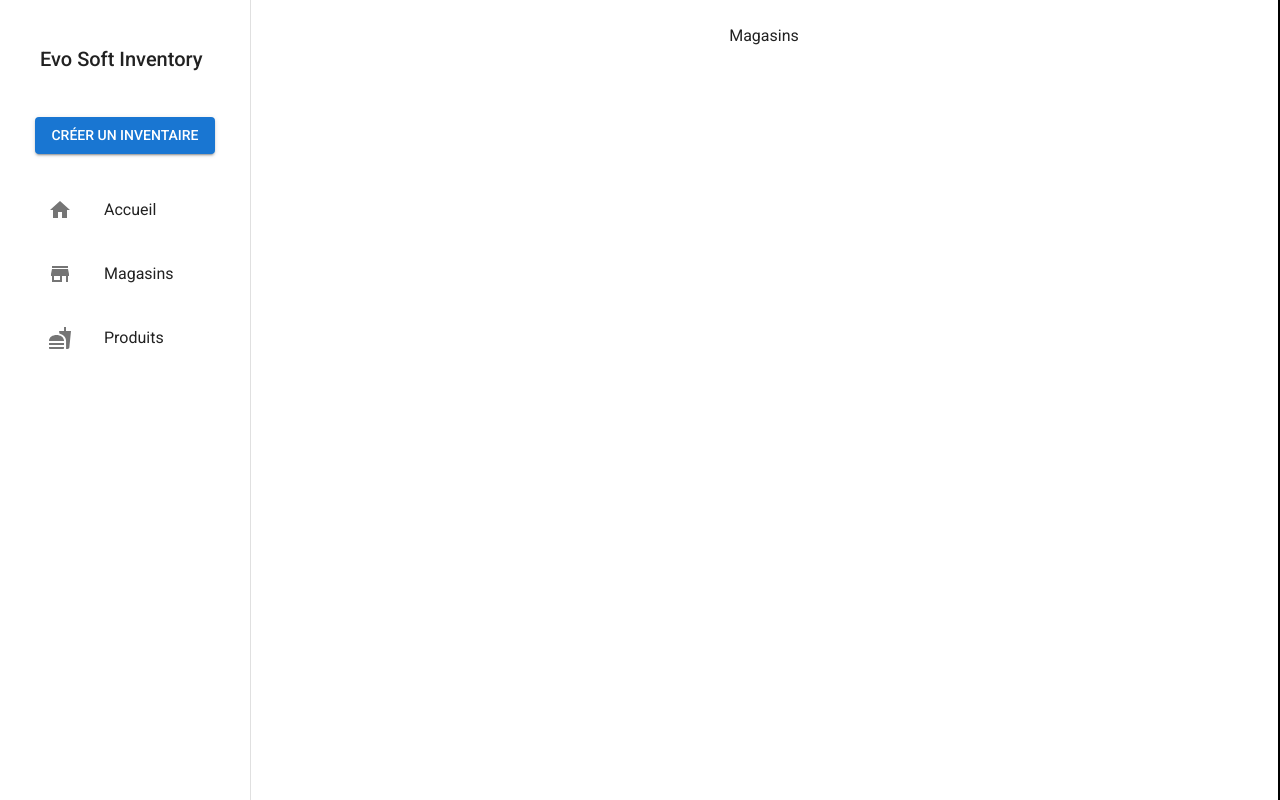
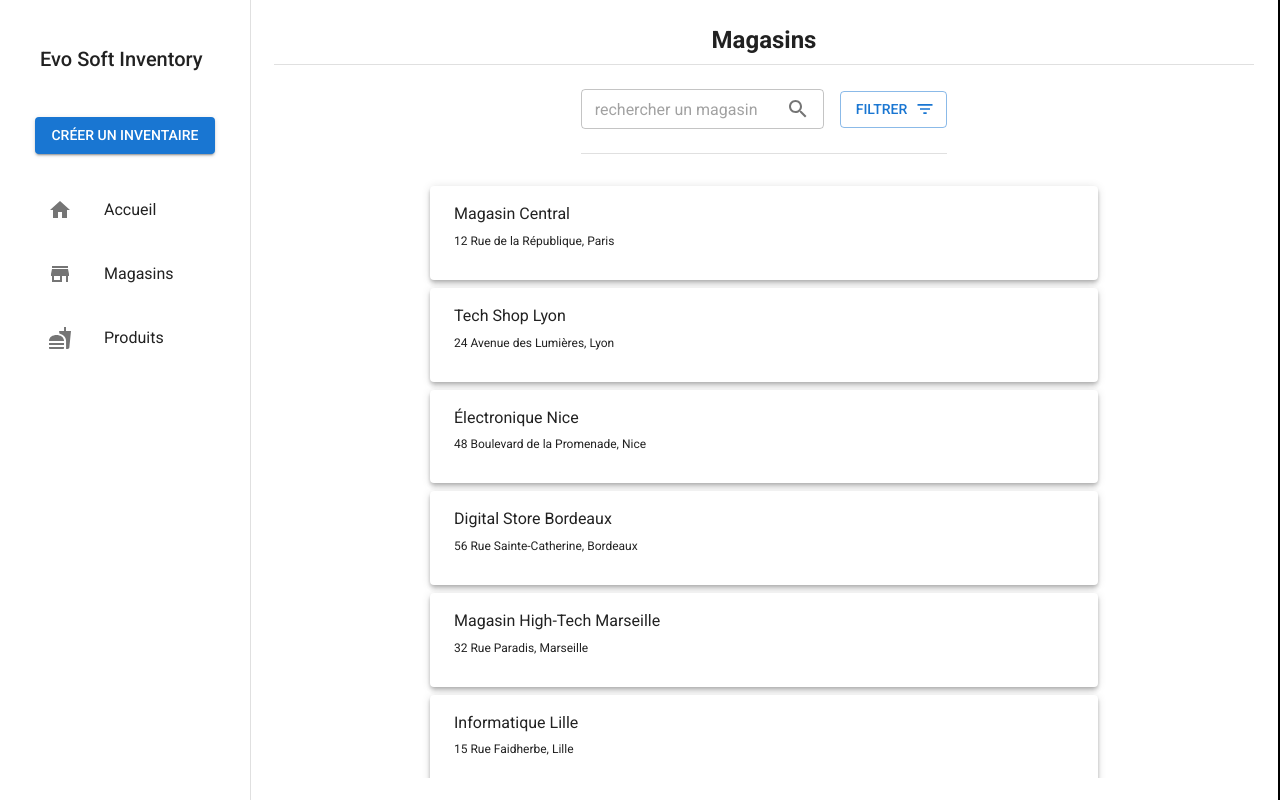
Before and after one commit to Mewoabi-Joe/evoSoftInventory, a React (Vite) app: page /magasins in a window 1280 px wide. Built offline with nearby package versions, Linux system fonts and the light colour scheme.

Commit message:
Page des magasins et composants implémentés

```diff
--- /dev/null
+++ b/src/composants/ChampDeRecherche.tsx
@@ -0,0 +1,66 @@
+import { Search } from "@mui/icons-material";
+import { InputAdornment, TextField } from "@mui/material";
+import { ChangeEvent, Dispatch, SetStateAction } from "react";
+import { Magasin } from "../types/magasin";
+import { NomDePage } from "../types/nomDePage";
+import { Produit } from "../types/produit";
+import { magasins } from "../donnees/magasins";
+import { produits } from "../donnees/produits";
+
+const ChampDeRecherche = ({
+	page,
+	setlisteDeDonnées,
+}: {
+	page: NomDePage;
+	setlisteDeDonnées: Dispatch<SetStateAction<Magasin[]>> | Dispatch<SetStateAction<Produit[]>>;
+}) => {
+	const handleSearch = (e: ChangeEvent<HTMLInputElement | HTMLTextAreaElement>) => {
+		const texteDeRecherche = e.target.value;
+
+		console.log({ texteDeRecherche });
+
+		if (texteDeRecherche.length > 3) {
+			switch (page) {
+				case "Magasins":
+					const listeFiltréeDesMagasins = magasins.filter(
+						({ adresse, nom }) => nom.includes(texteDeRecherche) || adresse.includes(texteDeRecherche)
+					);
+
+					(setlisteDeDonnées as Dispatch<SetStateAction<Magasin[]>>)(listeFiltréeDesMagasins);
+					break;
+				case "Produits":
+					const listeFiltréeDesProduits = produits.filter(({ prix, nom }) => nom.includes(texteDeRecherche));
+
+					(setlisteDeDonnées as Dispatch<SetStateAction<Produit[]>>)(listeFiltréeDesProduits);
+					break;
+			}
+		} else {
+			if (page === "Magasins") {
+				(setlisteDeDonnées as Dispatch<SetStateAction<Magasin[]>>)(magasins);
+			} else {
+				(setlisteDeDonnées as Dispatch<SetStateAction<Produit[]>>)(produits);
+			}
+		}
+	};
+	return (
+		<TextField
+			onChange={(e) => handleSearch(e)}
+			size="small"
+			sx={{ maxWidth: "250px" }}
+			id="input-with-icon-textfield"
+			placeholder="rechercher un magasin"
+			slotProps={{
+				input: {
+					endAdornment: (
+						<InputAdornment position="end">
+							<Search />
+						</InputAdornment>
+					),
+				},
+			}}
+			variant="outlined"
+		/>
+	);
+};
+
+export default ChampDeRecherche;
--- /dev/null
+++ b/src/composants/ChampDeRechercheEtFiltre.tsx
@@ -0,0 +1,22 @@
+import { Box, Divider } from "@mui/material";
+import ChampDeRecherche from "./ChampDeRecherche";
+import Filtre from "./Filtre";
+import { NomDePage } from "../types/nomDePage";
+import { Magasin } from "../types/magasin";
+import { Dispatch, SetStateAction } from "react";
+
+const ChampDeRechercheEtFiltre = ({page, setlisteDeDonnées}: {
+	page: NomDePage;
+	setlisteDeDonnées: Dispatch<SetStateAction<Magasin[]>> | Dispatch<SetStateAction<Magasin[]>> ;
+}) => {
+	return (
+		<Box zIndex={5} position={"sticky"} top={"80px"}>
+			<Box display={"flex"} alignItems={"center"} gap={2} mb={3}>
+				<ChampDeRecherche page={page}  setlisteDeDonnées={setlisteDeDonnées} /> <Filtre />
+			</Box>
+			<Divider />
+		</Box>
+	);
+};
+
+export default ChampDeRechercheEtFiltre;
--- /dev/null
+++ b/src/composants/ElementListe.tsx
@@ -0,0 +1,19 @@
+import { Card, CardContent, ListItem, ListItemButton, ListItemText, Stack, Typography } from "@mui/material";
+
+const ElementListe = ({textePrimaire, texteSecondaire, texteDeFin, plusDeTexte}:{textePrimaire: string; texteSecondaire: string |number; plusDeTexte?:string; texteDeFin?: string;}) => {
+	return (
+
+    <Card raised elevation={4} sx={{px: 1, py: 0, maxWidth: '100%', '&:hover': {backgroundColor: '#eee', cursor: 'pointer'}}}>
+    <CardContent  sx={{display: 'flex', direction: 'row', alignItems: 'center' }}>
+        <Stack>
+          <Typography gutterBottom>{textePrimaire}</Typography>
+          <Typography gutterBottom variant="caption">{texteSecondaire}</Typography>
+          {plusDeTexte && <Typography variant="caption">{plusDeTexte}</Typography>}
+        </Stack>
+        {texteDeFin && <Typography ml={'auto'}>1 produit</Typography>}
+    </CardContent>
+  </Card>
+	);
+};
+
+export default ElementListe;
--- a/src/composants/EnTetePage.tsx
+++ b/src/composants/EnTetePage.tsx
@@ -2,7 +2,7 @@ import { Box, Divider, Typography } from "@mui/material";
 
 const EnTetePage = ({ texte }: { texte: string }) => {
 	return (
-		<Box >
+		<Box position={'sticky'} top={'20px'} >
 			<Typography fontWeight={'bold'} gutterBottom textAlign={'center'} component={"h2"} variant="h5">
 				{texte}
 			</Typography>
--- a/src/composants/Filtre.tsx
+++ b/src/composants/Filtre.tsx
@@ -1,7 +1,9 @@
+import { Button } from "@mui/material"
+import FilterListIcon from '@mui/icons-material/FilterList'
 
 const Filtre = () => {
   return (
-    <div>Filtre</div>
+     <Button onClick={() => console.log('clicked')} variant="outlined" endIcon={<FilterListIcon />}>Filtrer</Button>
   )
 }
 
--- /dev/null
+++ b/src/composants/Liste.tsx
@@ -0,0 +1,32 @@
+import { List } from "@mui/material";
+import React from "react";
+import { magasins } from "../donnees/magasins";
+import ElementListe from "./ElementListe";
+import { Produit } from "../types/produit";
+import { Magasin } from "../types/magasin";
+import { NomDePage } from "../types/nomDePage";
+
+const Liste = ({ listeDeDonnées, page }: { listeDeDonnées: Produit[] | Magasin[]; page: NomDePage }) => {
+	const afficherLesÉlémentsDeListe = () => {
+		switch (page) {
+			case "Magasins":
+				const listeMagasins = listeDeDonnées as Magasin[];
+				return listeMagasins.map(({ id, adresse, nom }) => (
+					<ElementListe key={id} textePrimaire={nom} texteSecondaire={adresse} />
+				));
+            case 'Produits':
+                const listeProduits = listeDeDonnées as Produit[];
+				return listeProduits.map(({ id, prix, nom }) => (
+					<ElementListe key={id} textePrimaire={nom} texteSecondaire={prix} />
+				));
+		}
+	};
+
+	return (
+		<List sx={{ px: 2, width: "90%", maxWidth: "700px", maxHeight: "75vh", overflowY: "scroll", "& > *": { mb: 1 } }}>
+			{afficherLesÉlémentsDeListe()}
+		</List>
+	);
+};
+
+export default Liste;
--- a/src/miseEnPages/MiseEnPagePage.tsx
+++ b/src/miseEnPages/MiseEnPagePage.tsx
@@ -5,7 +5,7 @@ const MiseEnPagePage = ({ titreDeLaPage, children }: { titreDeLaPage: string; ch
 	return (
 		<Box width={"100%"}>
 			<EnTetePage texte={titreDeLaPage} />
-			<Box mt={4}>{children}</Box>
+			<Box mt={3}>{children}</Box>
 		</Box>
 	);
 };
--- a/src/pages/Magasins.tsx
+++ b/src/pages/Magasins.tsx
@@ -1,8 +1,24 @@
+import { Box } from "@mui/material";
+import MiseEnPagePage from "../miseEnPages/MiseEnPagePage";
+import ChampDeRechercheEtFiltre from "../composants/ChampDeRechercheEtFiltre";
+import Liste from "../composants/Liste";
+import { useState } from "react";
+import { routes } from "../routes";
+import { magasins } from "../donnees/magasins";
 
 const Magasins = () => {
-  return (
-    <div>Magasins</div>
-  )
-}
 
-export default Magasins
+	const [magasinsAffichés, setMagasinsAffichés] = useState(magasins)
+	const nomDePage = routes.magasins.nomDePage
+
+	return (
+		<MiseEnPagePage titreDeLaPage={nomDePage}>
+			<Box display={"flex"} flexDirection={"column"} alignItems={"center"} gap={3}>
+				<ChampDeRechercheEtFiltre page={nomDePage}  setlisteDeDonnées={setMagasinsAffichés} />
+				<Liste page={nomDePage} listeDeDonnées={magasinsAffichés} />
+			</Box>
+		</MiseEnPagePage>
+	);
+};
+
+export default Magasins;
--- a/src/routes.tsx
+++ b/src/routes.tsx
@@ -1,32 +1,35 @@
+import { ReactElement } from "react";
 import Accueil from "./pages/Accueil";
 import CreerInventaire from "./pages/CreerInventaire";
 import Inventaire from "./pages/Inventaire";
 import Magasins from "./pages/Magasins";
 import Produits from "./pages/Produits";
+import { NomDePage } from "./types/nomDePage";
 
-export const routes = {
+export const routes: Record<string, { chemin: string; élément: ReactElement; nomDePage: NomDePage }> = {
 	accueil: {
-        chemin: '/',
+		chemin: "/",
 		élément: <Accueil />,
+		nomDePage: "Accueil",
 	},
 	magasins: {
-        chemin: '/magasins',
+		chemin: "/magasins",
 		élément: <Magasins />,
-
+		nomDePage: "Magasins",
 	},
 	produits: {
-        chemin: '/produits',
+		chemin: "/produits",
 		élément: <Produits />,
-
+		nomDePage: "Produits",
 	},
 	inventaire: {
-        chemin: '/inventaire',
+		chemin: "/inventaire",
 		élément: <Inventaire />,
-
+		nomDePage: "Inventaire",
 	},
 	creerInventaire: {
-        chemin: '/creer-inventaire',
+		chemin: "/creer-inventaire",
 		élément: <CreerInventaire />,
-
+		nomDePage: "Créer Inventaire",
 	},
-}
+};
--- /dev/null
+++ b/src/types/nomDePage.ts
@@ -0,0 +1 @@
+export type NomDePage = 'Accueil' | 'Magasins' | 'Produits' | 'Inventaire' | 'Créer Inventaire'
```
Also changed, not shown: src/composants/ElementListe .tsx (deleted, +0 -8 lines). Lines whose indentation alone changed are shown as unchanged.
